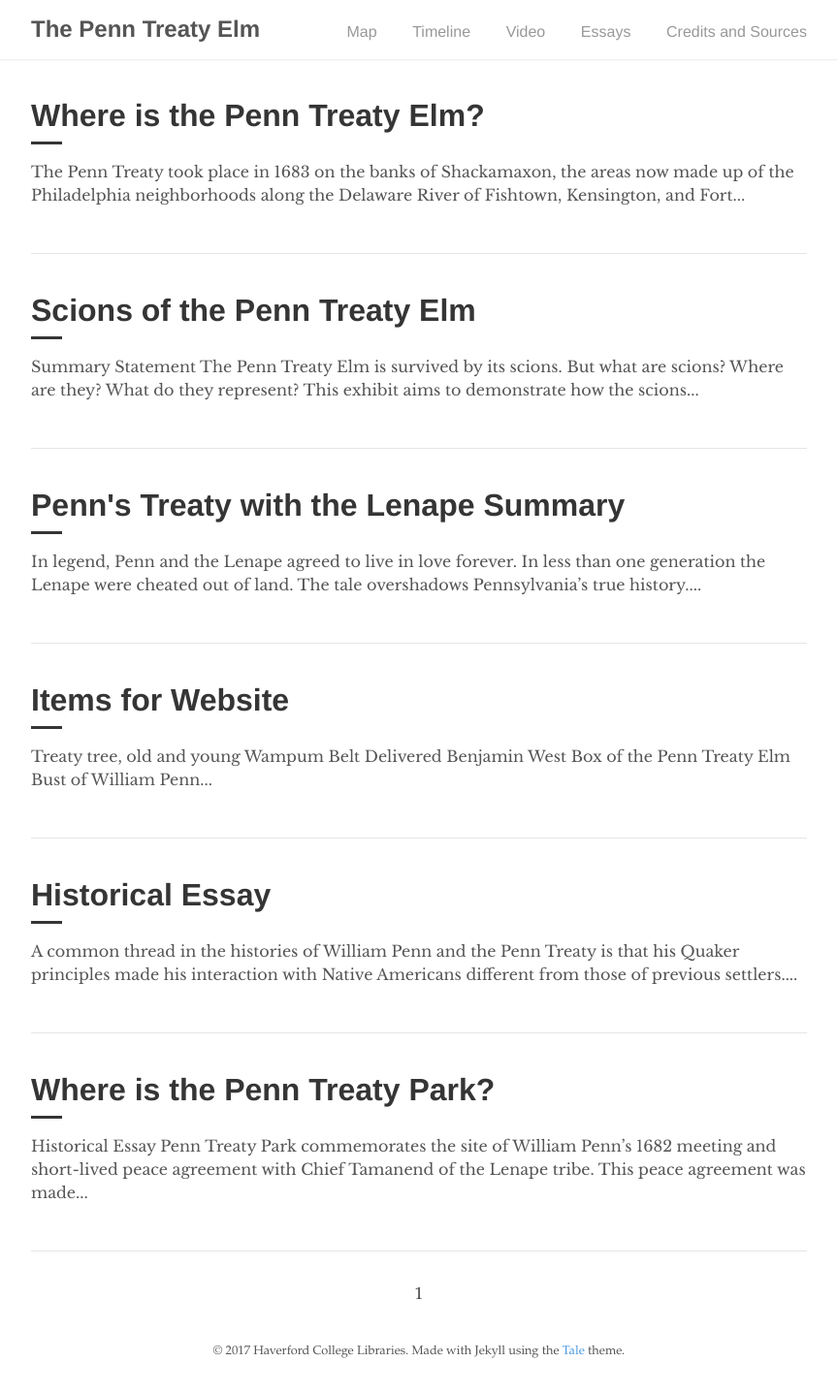
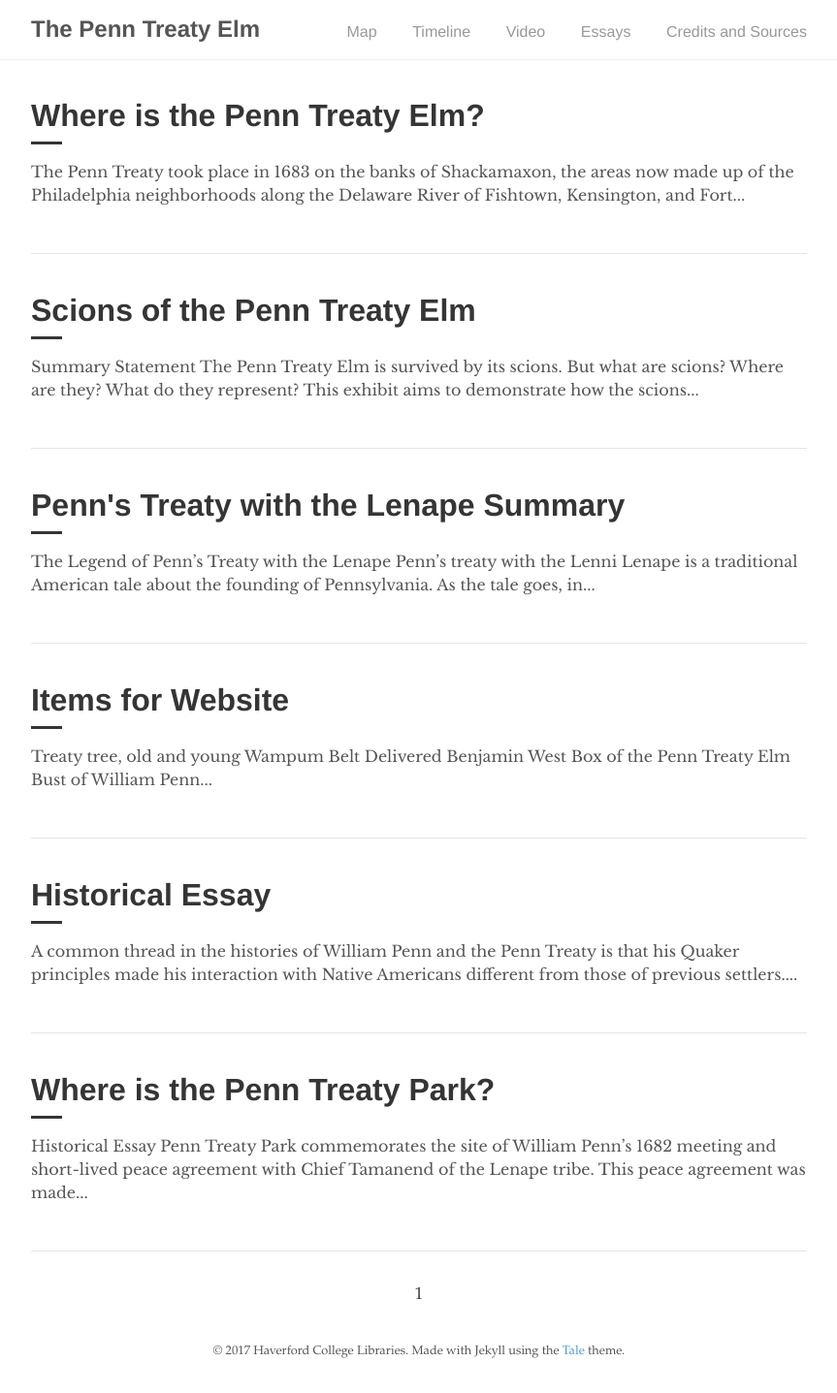
Before and after one commit to mzarafon/penn-treaty-elm, a Jekyll site: the page built from index.html, in a window 1280 px wide. Shown: the whole page at 97% size, without its empty margins (208-1071 px from the left). Built offline with Jekyll 4.4.1, drawn with Linux system fonts in a browser that asks for light colours; the list of posts is cut into pages by our own code.

Commit message:
Update 2017-04-25-Penn's-Treaty-with-the-Lenape-Summary.md

```diff
--- a/_posts/2017-04-25-Penn's-Treaty-with-the-Lenape-Summary.md
+++ b/_posts/2017-04-25-Penn's-Treaty-with-the-Lenape-Summary.md
@@ -4,9 +4,7 @@
 author: "unknown"
 ---
 
-In legend, Penn and the Lenape agreed to live in love forever. In less than one generation the Lenape were cheated out of land. The tale overshadows Pennsylvania’s true history.
-
-<p align = "center"><b> The Legend of Penn’s Treaty with the Lenape</b> </p>
+## The Legend of Penn’s Treaty with the Lenape
 
 Penn’s treaty with the Lenni Lenape is a traditional American tale about the founding of Pennsylvania. As the tale goes, in 1682, under the great elm of Shackamaxon, Penn promised to live with the natives in “openness and love” and as “one flesh and one blood” to which Tamanend replied, “We will live in love with William Penn and his children, while the sun, moon, and stars endure.” Within one generation, Penn’s own sons cheated the Lenni-Lenape out of thousands of miles of land, but the legend continued to grow, popularized by paintings such as Benjamin West’s *William Penn’s Treaty with the Indians*. Today, the treaty is remembered as a symbol of peace and love.
 
@@ -14,7 +12,7 @@
 
 While this peace and friendship is what is most commonly remembered in American history, the brief era of goodwill actually ended within a generation. Known as the Walking Purchase of 1737, William Penn’s sons John and Thomas and land agent James Logan claimed to have a sale deed from 1686 for the land north of Wrightstown that a man could walk in a day and a half. Apart from the suspected forgery of the deed, the Penns and Logan also hired three trained men to run a path cleared by settlers. One man ran sixty-five miles, giving a total of 1,200 square miles, far more than the Lenape agreed to. The treaty of goodwill stood at almost 50 years before the pattern of European displacement of Natives continued. The Lenape migrated further and further west for over a hundred years, the majority eventually settling in Oklahoma. Today about 20,000 Lenape live in Oklahoma, with smaller numbers of Lenape people in southern Ontario, Wisconsin, and Delaware.
 
-<p align = "center"><b>Bibliography</b></p>
+## Bibliography
 
 **Web**
 
@@ -54,7 +52,7 @@
 
 2. Pennsylvania. Lieutenant Governor (1763-1771 : Penn). "By the Honourable John Penn, Esq; Lieutenant-governor and Commander in Chief of the Province of Pennsylvania, and Counties of New-Castle, Kent and Sussex, on Delaware, a Proclamation." Letter. 2 Jan. 1764. Pennsylvania. Lieutenant Governor (1763-1771 : Penn). Philadelphia : Printed by B. Franklin, and D. Hall.,, n.d. Web. 19 Apr. 2017. <https://catalog.tricolib.brynmawr.edu/find/Record/.b3073811/Description#tabnav>.
 
-<p align = "center"><b>Objects</b></p>
+## Objects
 
 - Wampum Belt
 
```
